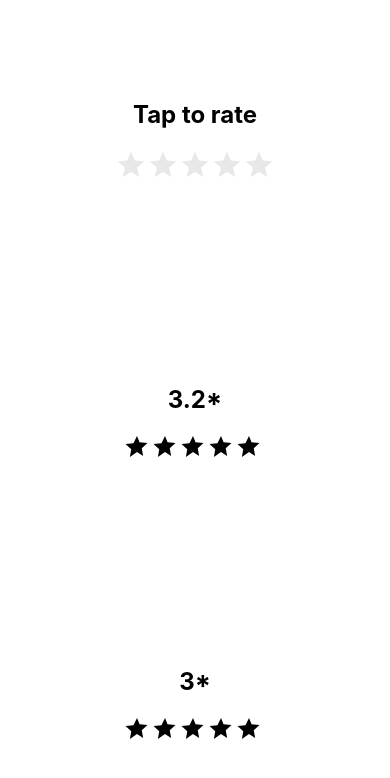
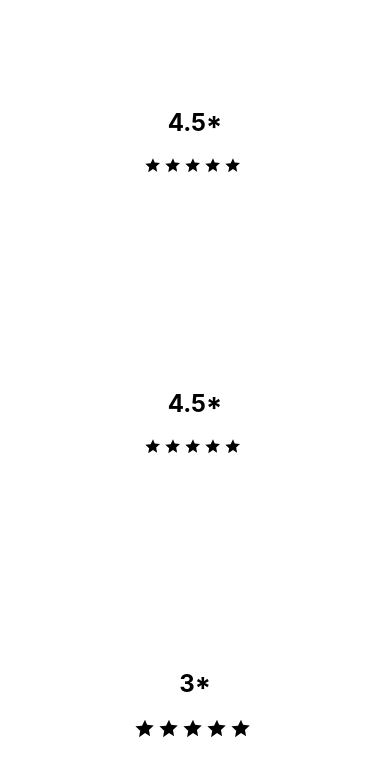
Before and after one commit to Emily81926/rating_star, a React Native app: screen / in a window 390 px wide. Shown: the top 778 px of the page. Built offline with nearby package versions, Linux system fonts and the light colour scheme.

Commit message:
feat: add size property feature

```diff
--- a/App.tsx
+++ b/App.tsx
@@ -11,9 +11,13 @@ export default function App() {
 
   return (
     <View style={styles.container}>
-      <Star />
-      <RatingStar rating={3.2} />
-      <RatingStar rating={rating} readOnly={false} onChange={setRating} />
+      {/* <Star /> */}
+      {/* for info.tsx */}
+      <RatingStar rating={4.5} size={16}/>
+      {/* for ReviewCard.tsx */}
+      <RatingStar rating={4.5} size={16} />
+      {/* for rating selector.tsx */}
+      <RatingStar rating={rating} readOnly={false} onChange={setRating} size={20}/>
     </View>
   );
 }
--- a/HalfStar.tsx
+++ b/HalfStar.tsx
@@ -33,7 +33,7 @@ const HalfStar = (props: HalfStarProps) => {
 
   return (
     <TouchableWithoutFeedback>
-      <Svg width={24} height={24} viewBox="0 0 24 24" {...props}>
+      <Svg viewBox="0 0 24 24" {...props}>
         <Defs>
           <LinearGradient id="a">
             <Stop offset="0%" stopColor={starFilledColor} />
--- a/RatingStar.tsx
+++ b/RatingStar.tsx
@@ -6,12 +6,14 @@ interface StarProps {
   rating: number;
   readOnly?: boolean;
   onChange?: (rating: number) => void;
+  size?: number;
 }
 
 export default function RatingStar({
   rating,
   onChange,
   readOnly = true,
+  size = 24
 }: StarProps) {
   const [options, setOptions] = useState<number[]>([]);
 
@@ -67,6 +69,8 @@ export default function RatingStar({
                 <HalfStar
                   style={styles.star}
                   isEmpty={value === 0}
+                  width = {size}
+                  height={size}
                   // isHalf={value === 0.5}
                 />
               </Pressable>
```
